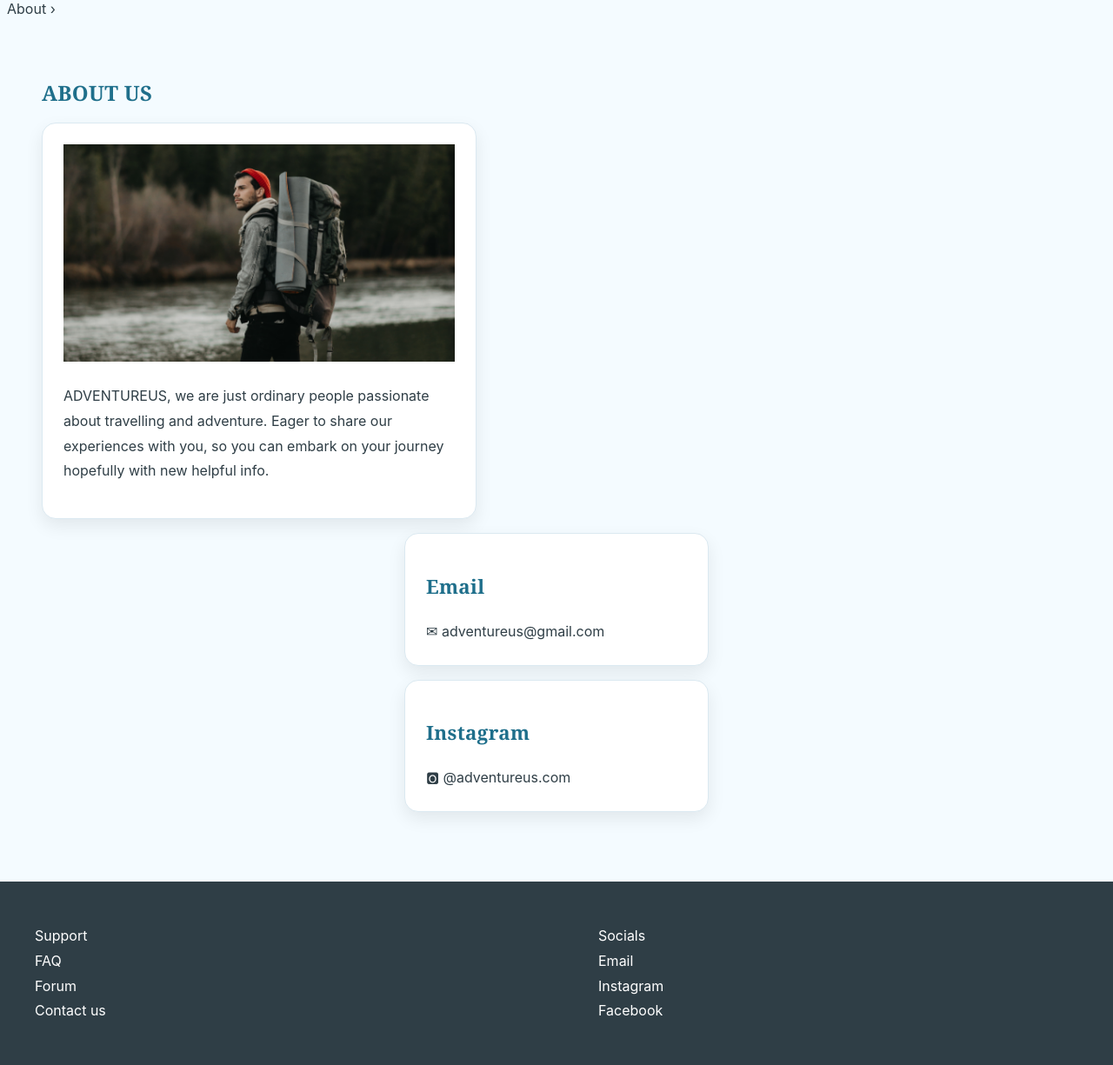
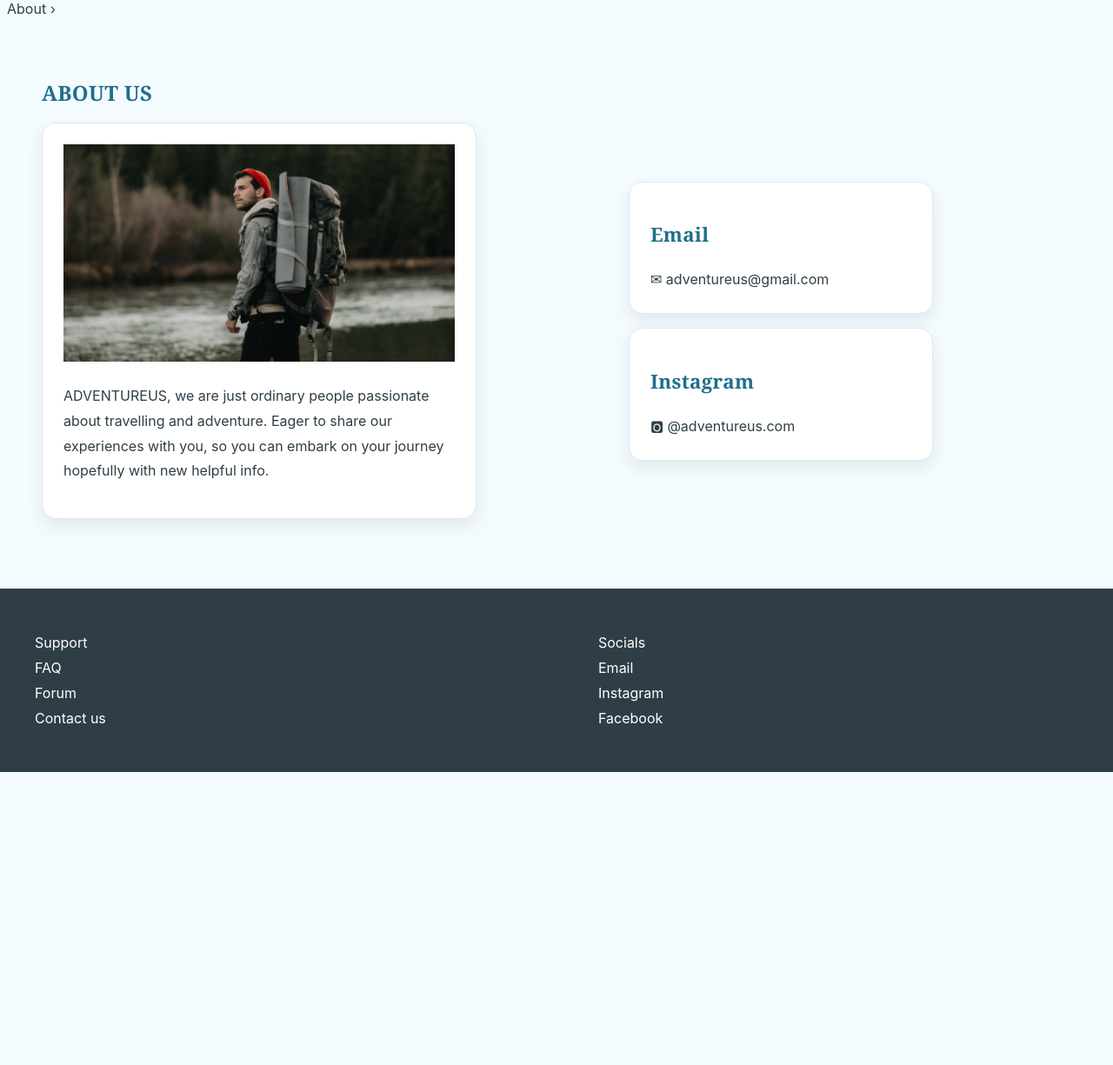
Before and after one commit to JoandarcZienagebriel/Django_project, a Django app: page /about/ in a window 1280 px wide. Shown: the part 137-1362 px from the top of the page at 87% size. After the commit the page ends 1025 px from the top, so only its background shows below. Run offline with Django 5.2, Linux system fonts and the light colour scheme.

Commit message:
change-in-pagination

```diff
--- a/static/css/pg.css
+++ b/static/css/pg.css
@@ -361,7 +361,9 @@ gap: 0.003rem;
     width: 38%;
 
   }
-.columns
+.columns{
+  margin: auto;
+}
   .about-section{
     display: flex;
     flex-direction: row;
```
